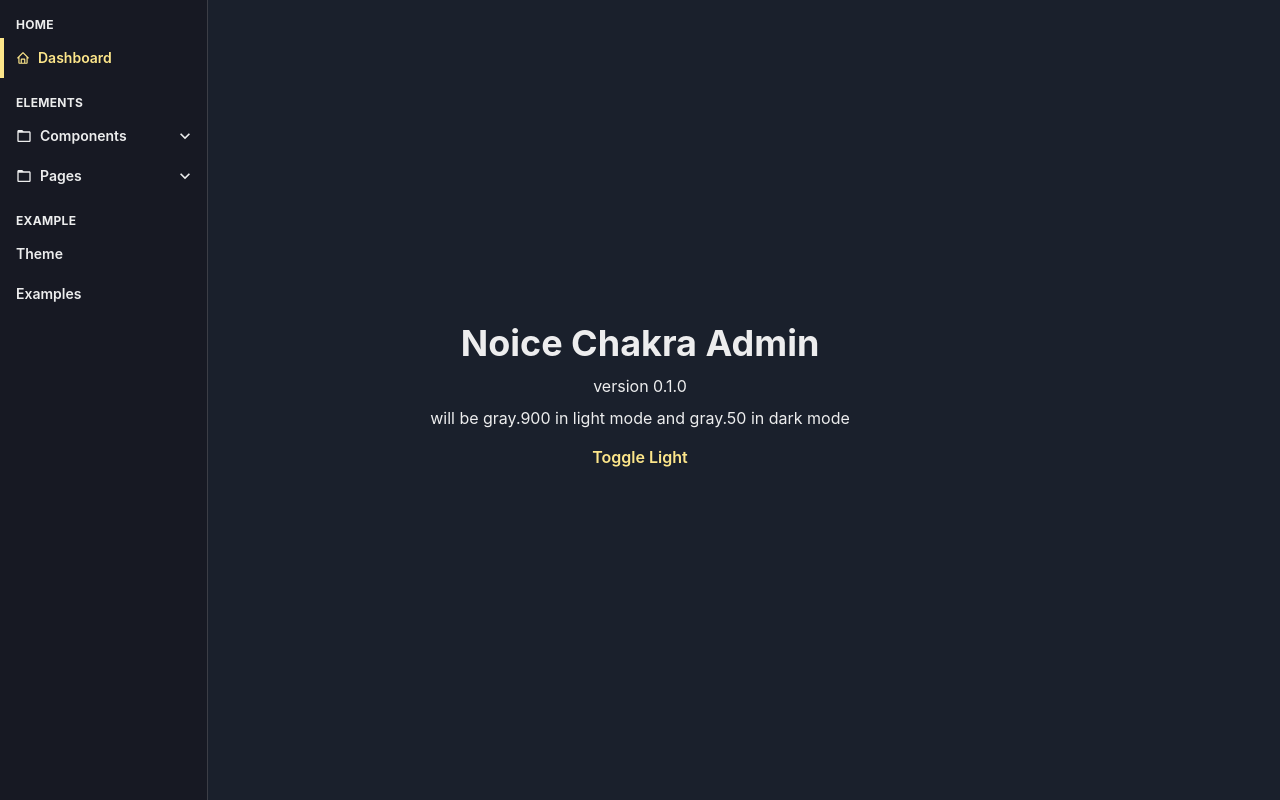
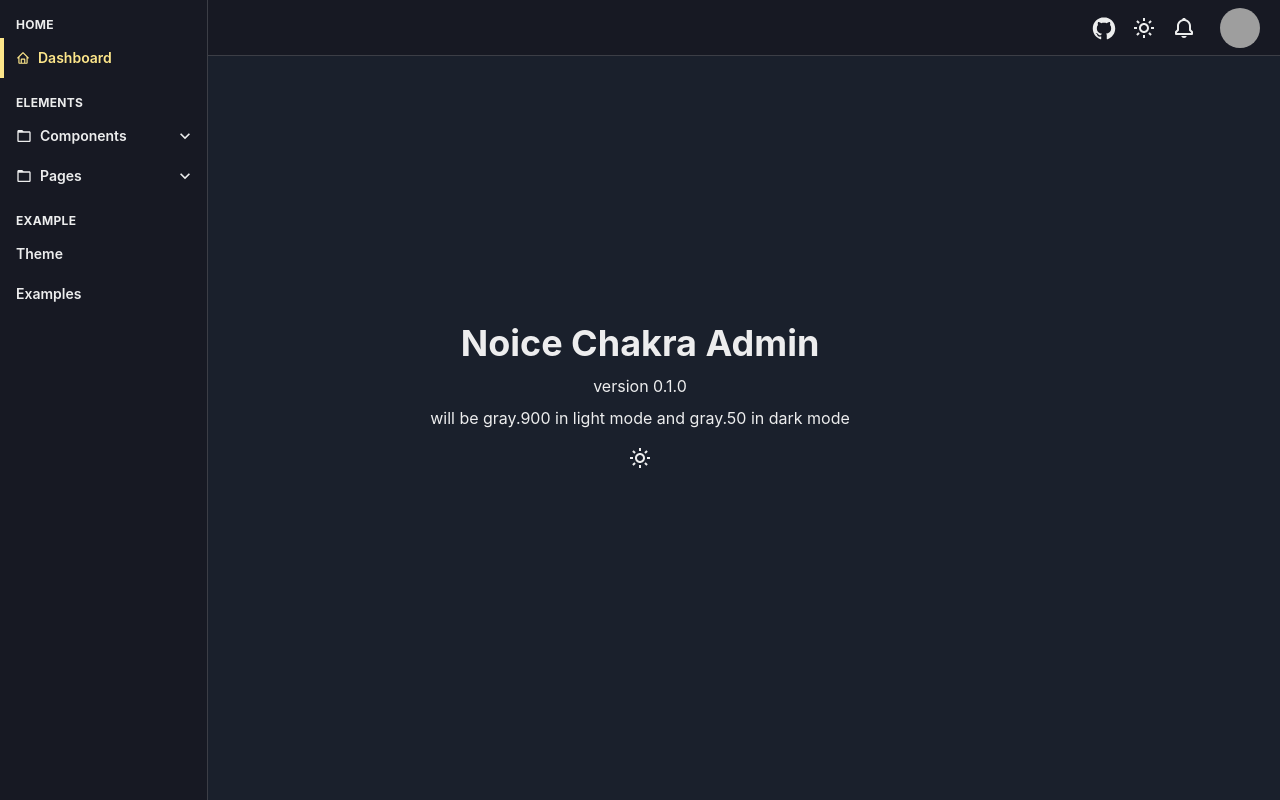
Before and after one commit to noice-noise/noice-admin-chakra, a React (Create React App) app: page / in a window 1280 px wide. Built offline with nearby package versions, Linux system fonts and the light colour scheme; grey boxes are pictures that could not be loaded.

Commit message:
feat: add header

```diff
--- /dev/null
+++ b/src/components/Elements/Header/Header.tsx
@@ -0,0 +1,139 @@
+import {
+  Avatar,
+  Flex,
+  Icon,
+  IconButton,
+  Link as ExternalLink,
+  Menu,
+  MenuButton,
+  MenuDivider,
+  MenuGroup,
+  MenuItem,
+  MenuList,
+  Portal,
+  Text,
+} from '@chakra-ui/react';
+import { BiBell } from 'react-icons/bi';
+import { DiGithubBadge } from 'react-icons/di';
+import { Link } from 'react-router-dom';
+import { ThemeModeToggle } from '../ThemeModeToggle';
+
+export const Header = () => {
+  return (
+    <Flex
+      direction="row"
+      position="fixed"
+      bg="foreground"
+      px={5}
+      m={0}
+      top={0}
+      left={0}
+      w="100vw"
+      overflowY="auto"
+      overflowX="hidden"
+      h={14}
+      justifyContent="flex-end"
+      alignItems="center"
+      borderBottomWidth="1px"
+    >
+      <IconButton
+        as={ExternalLink}
+        href="https://github.com/noice-noise/noice-admin-chakra"
+        isExternal
+        aria-label="Link to repo"
+        color="current"
+        rounded="full"
+        icon={<Icon boxSize="2rem" as={DiGithubBadge} />}
+      />
+
+      <ThemeModeToggle />
+
+      <Menu strategy="absolute">
+        <MenuButton>
+          <IconButton
+            aria-label="Open notifications"
+            color="current"
+            rounded="full"
+            icon={<Icon boxSize="1.5rem" as={BiBell} />}
+          />
+        </MenuButton>
+        <Portal>
+          <MenuList fontSize="sm" minW={80}>
+            <MenuItem>
+              <Flex direction="column" alignItems="start" maxW={80}>
+                <Text fontWeight="bold">Patrek</Text>
+                <Text opacity={0.8} size="sm">
+                  Lag nasad ang Diverge
+                </Text>
+              </Flex>
+            </MenuItem>
+            <MenuItem>
+              <Flex direction="column" alignItems="start" maxW={80}>
+                <Text fontWeight="bold">MVPrinch</Text>
+                <Text opacity={0.8} size="sm">
+                  SURPASS YOUR LIMITS
+                </Text>
+              </Flex>
+            </MenuItem>
+            <MenuItem>
+              <Flex direction="column" alignItems="start" maxW={80}>
+                <Text fontWeight="bold">Junix</Text>
+                <Text opacity={0.8} size="sm">
+                  useEffect hihi
+                </Text>
+              </Flex>
+            </MenuItem>
+            <MenuItem>
+              <Flex direction="column" alignItems="start" maxW={80}>
+                <Text fontWeight="bold">Keanue Leeves</Text>
+                <Text opacity={0.8} size="sm">
+                  better than the real one
+                </Text>
+              </Flex>
+            </MenuItem>
+          </MenuList>
+        </Portal>
+      </Menu>
+
+      <Menu>
+        <MenuButton ml={4}>
+          <Avatar
+            name="User"
+            boxSize="2.5rem"
+            rounded="full"
+            src="https://bit.ly/broken-link"
+          />
+        </MenuButton>
+        <Portal>
+          <MenuList fontSize="sm" minW={40} w={20}>
+            <MenuGroup fontSize="sm" title="Profile">
+              <MenuItem as={Link} to="/account">
+                My Account
+              </MenuItem>
+              <MenuItem as={Link} to="/settings">
+                Settings
+              </MenuItem>
+            </MenuGroup>
+            <MenuDivider />
+            <MenuGroup fontSize="sm" title="Help">
+              <MenuItem
+                as={ExternalLink}
+                href="https://github.com/noice-noise/noice-admin-chakra"
+                isExternal
+              >
+                Documentation
+              </MenuItem>
+              <MenuItem
+                as={ExternalLink}
+                href="https://github.com/noice-noise/noice-admin-chakra/issues"
+                isExternal
+              >
+                Feedback
+              </MenuItem>
+            </MenuGroup>
+          </MenuList>
+        </Portal>
+      </Menu>
+    </Flex>
+  );
+};
--- a/src/components/Elements/ThemeModeToggle.tsx
+++ b/src/components/Elements/ThemeModeToggle.tsx
@@ -1,11 +1,28 @@
-import { Button, useColorMode } from '@chakra-ui/react';
+import { Icon, IconButton, Tooltip, useColorMode } from '@chakra-ui/react';
+import { BiMoon, BiSun } from 'react-icons/bi';
 
-export const ThemeModeToggle = () => {
+export const ThemeModeToggle = ({ ...props }) => {
   const { colorMode, toggleColorMode } = useColorMode();
 
   return (
-    <Button onClick={toggleColorMode}>
-      Toggle {colorMode === 'light' ? 'Dark' : 'Light'}
-    </Button>
+    <Tooltip
+      label={`Enable ${colorMode === 'light' ? 'Dark' : 'Light'} mode`}
+      placement="bottom"
+    >
+      <IconButton
+        color="current"
+        rounded="full"
+        aria-label={`Enable ${colorMode === 'light' ? 'Dark' : 'Light'} mode`}
+        onClick={toggleColorMode}
+        icon={
+          colorMode === 'light' ? (
+            <Icon as={BiMoon} boxSize="1.5rem" />
+          ) : (
+            <Icon as={BiSun} boxSize="1.5rem" />
+          )
+        }
+        {...props}
+      />
+    </Tooltip>
   );
 };
--- a/src/providers/AppProvider.tsx
+++ b/src/providers/AppProvider.tsx
@@ -1,6 +1,7 @@
 import { ChakraProvider } from '@chakra-ui/react';
 import React from 'react';
 import { BrowserRouter as Router } from 'react-router-dom';
+import { Header } from '../components/Elements/Header/Header';
 import { Navbar } from '../components/Elements/Navbar/Navbar';
 import theme from '../theme';
 
@@ -12,6 +13,7 @@ export const AppProvider = ({ children }: AppProviderProps) => {
   return (
     <Router>
       <ChakraProvider theme={theme}>
+        <Header />
         <Navbar />
         {children}
       </ChakraProvider>
```
